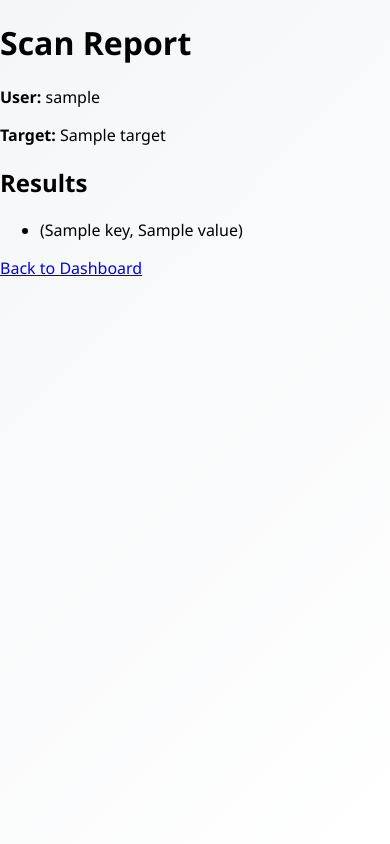
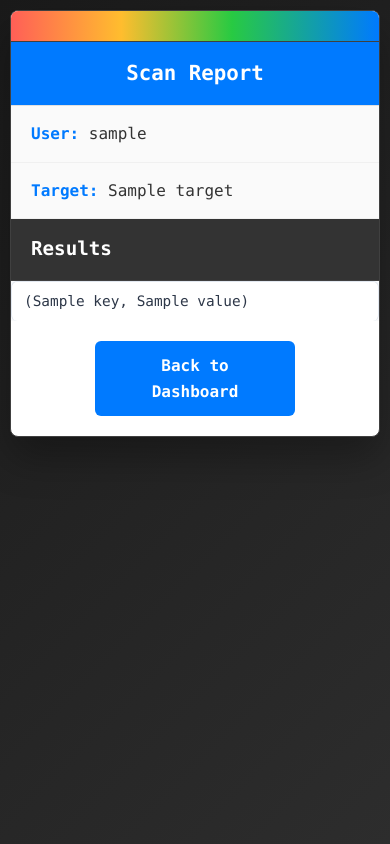
Before and after one commit to Silenthack3r/OSINT-Tool, a Flask app: template templates/report.html in a window 390 px wide. Run offline with Flask 3, Linux system fonts and the light colour scheme; the template is opened without the code that fills it: most values are stand-ins (such as "Sample title", 1, 10 or a date in 2020).

Commit message:
modified:   report.css

```diff
--- a/static/report.css
+++ b/static/report.css
@@ -1,240 +1,274 @@
-/* Body & Background */
-body {
-    font-family: 'Segoe UI', Tahoma, Geneva, Verdana, sans-serif;
+/* report.css */
+* {
     margin: 0;
     padding: 0;
-    background: linear-gradient(135deg, #f4f6f8, #ffffff);
-    color: #000;
-    min-height: 100vh;
-    display: flex;
-    flex-direction: column;
+    box-sizing: border-box;
 }
 
-/* Top Bar */
-.top-bar {
-    display: flex;
-    justify-content: space-between;
-    align-items: center;
-    padding: 15px 25px;
-    background: #1e90ff;
-    color: #fff;
-    box-shadow: 0 2px 8px rgba(0,0,0,0.2);
+body {
+    font-family: 'Monaco', 'Menlo', 'Ubuntu Mono', monospace;
+    background: linear-gradient(135deg, #1a1a1a 0%, #2d2d2d 100%);
+    color: #f0f0f0;
+    line-height: 1.6;
+    min-height: 100vh;
+    padding: 20px;
 }
 
-.welcome-text {
-    font-size: 1.6rem;
-    font-weight: bold;
+.container {
+    max-width: 1200px;
+    margin: 0 auto;
+    background: #ffffff;
+    border-radius: 12px;
+    box-shadow: 0 20px 40px rgba(0, 0, 0, 0.3);
+    overflow: hidden;
+    border: 1px solid #404040;
 }
 
-/* Settings Dropdown */
-.settings-container {
-    position: relative;
+/* Terminal Header */
+.container::before {
+    content: '';
+    display: block;
+    height: 30px;
+    background: linear-gradient(90deg, #ff5f57 0%, #ffbd2e 30%, #28ca42 60%, #007aff 100%);
+    border-bottom: 1px solid #404040;
 }
 
-.settings-icon {
-    cursor: pointer;
-    font-size: 1.4rem;
-    transition: transform 0.2s;
+h1 {
+    background: #007aff;
+    color: white;
+    padding: 20px;
+    margin: 0;
+    font-size: 1.5em;
+    font-weight: 600;
+    text-align: center;
+    border-bottom: 1px solid #e0e0e0;
 }
 
-.settings-icon:hover {
-    transform: rotate(90deg);
+/* User and Target Info */
+p {
+    padding: 15px 20px;
+    margin: 0;
+    border-bottom: 1px solid #f0f0f0;
+    background: #fafafa;
+    color: #333;
 }
 
-.dropdown {
-    display: none;
-    position: absolute;
-    right: 0;
-    top: 35px;
-    background: #fff;
-    color: #000;
-    border-radius: 6px;
-    box-shadow: 0 4px 12px rgba(0,0,0,0.2);
-    min-width: 140px;
-    z-index: 10;
+p strong {
+    color: #007aff;
 }
 
-.dropdown a {
-    display: block;
-    padding: 10px 15px;
-    text-decoration: none;
-    color: #000;
-    transition: background 0.2s;
+/* Results Section */
+.results {
+    padding: 0;
 }
 
-.dropdown a:hover {
-    background-color: #1e90ff;
-    color: #fff;
+.results h2 {
+    background: #333;
+    color: white;
+    padding: 15px 20px;
+    margin: 0;
+    font-size: 1.2em;
+    border-bottom: 1px solid #404040;
 }
 
-.settings-container:hover .dropdown {
-    display: block;
+/* Results List */
+ul {
+    list-style: none;
+    background: #f8f9fa;
+    margin: 0;
+    padding: 0;
 }
 
-/* Main Container */
-.main-container {
-    flex: 1;
-    max-width: 900px;
-    width: 95%;
-    margin: 30px auto;
+li {
+    padding: 12px 20px;
+    border-bottom: 1px solid #e9ecef;
     display: flex;
-    flex-direction: column;
-    gap: 20px;
+    align-items: flex-start;
+    transition: background-color 0.2s ease;
 }
 
-/* Dashboard Titles */
-.dashboard-title {
-    font-size: 2rem;
-    font-weight: bold;
-    color: #1e90ff;
+li:hover {
+    background: #e3f2fd;
 }
 
-.dashboard-subtitle {
-    font-size: 1.1rem;
-    color: #555;
-    margin-bottom: 15px;
+li:last-child {
+    border-bottom: none;
 }
 
-/* Form */
-.scan-form {
-    display: flex;
-    flex-wrap: wrap;
-    gap: 10px;
-    justify-content: center;
+/* Site Labels */
+.site {
+    font-weight: 600;
+    color: #007aff;
+    min-width: 150px;
+    display: inline-block;
+    text-transform: uppercase;
+    font-size: 0.85em;
+    letter-spacing: 0.5px;
 }
 
-.target-input, .target-type-select, .scan-select, .scan-btn {
-    padding: 12px 18px;
+/* Info Content */
+.info {
+    color: #2d3748;
+    flex: 1;
+    background: white;
+    padding: 8px 12px;
     border-radius: 6px;
-    border: 1px solid #ccc;
-    font-size: 1rem;
+    border-left: 3px solid #007aff;
+    font-size: 0.9em;
+    word-break: break-all;
+    margin-left: 10px;
+    border: 1px solid #e2e8f0;
 }
 
-.scan-btn {
-    background-color: #1e90ff;
-    color: #fff;
-    cursor: pointer;
-    font-weight: bold;
-    transition: background 0.2s;
+/* Specific type styling */
+.info:contains("completed") {
+    color: #28a745;
+    border-left-color: #28a745;
 }
 
-.scan-btn:hover {
-    background-color: #0d6efd;
+.info:contains("True") {
+    color: #28a745;
 }
 
-/* Scan Results (Terminal Style) */
-.scan-results-container {
-    background: #000;
-    color: #00ff00;
-    border-radius: 8px;
-    overflow: hidden;
-    font-family: 'Courier New', monospace;
-    box-shadow: 0 4px 10px rgba(0,0,0,0.3);
+.info:contains("False") {
+    color: #dc3545;
 }
 
-.terminal-header {
-    background: #111;
-    padding: 8px 12px;
-    display: flex;
-    align-items: center;
-    gap: 6px;
+.info:contains("Low") {
+    color: #28a745;
+    font-weight: 600;
 }
 
-.terminal-header .dot {
-    width: 10px;
-    height: 10px;
-    border-radius: 50%;
-    display: inline-block;
+.info:contains("Medium") {
+    color: #ffc107;
+    font-weight: 600;
 }
 
-.dot.red { background: #ff605c; }
-.dot.yellow { background: #ffbd44; }
-.dot.green { background: #00ca4e; }
-
-.term-title {
-    margin-left: 10px;
-    font-weight: bold;
-    font-size: 0.9rem;
-    color: #00ff00;
+.info:contains("High") {
+    color: #dc3545;
+    font-weight: 600;
 }
 
-.terminal-body {
-    padding: 15px;
-    max-height: 300px;
-    overflow-y: auto;
+/* Back Button */
+.btn {
+    display: block;
+    width: 200px;
+    margin: 20px auto;
+    padding: 12px 24px;
+    background: #007aff;
+    color: white;
+    text-decoration: none;
+    text-align: center;
+    border-radius: 6px;
+    font-weight: 600;
+    transition: all 0.3s ease;
+    border: none;
+    cursor: pointer;
 }
 
-.terminal-body ul {
-    padding-left: 20px;
+.btn:hover {
+    background: #0056cc;
+    transform: translateY(-2px);
+    box-shadow: 0 5px 15px rgba(0, 122, 255, 0.3);
 }
 
-.terminal-body li {
-    padding: 4px 0;
+/* JSON-like data formatting */
+.info:contains("{") {
+    font-family: 'Monaco', 'Consolas', monospace;
+    background: #f8f9fa;
+    border: 1px solid #dee2e6;
 }
 
-/* AI Assistant */
-.ai-box {
-    background: #fff;
-    border-radius: 8px;
-    padding: 15px;
-    box-shadow: 0 4px 10px rgba(0,0,0,0.2);
-    display: flex;
-    flex-direction: column;
-    gap: 10px;
+/* Status indicators */
+.site:contains("status") + .info {
+    font-weight: 600;
 }
 
-.ai-header {
-    font-weight: bold;
-    color: #1e90ff;
+.site:contains("status") + .info:contains("completed") {
+    color: #28a745;
 }
 
-.ai-body {
-    background: #f0f4f8;
-    padding: 10px;
-    border-radius: 6px;
-    min-height: 80px;
-    max-height: 250px;
-    overflow-y: auto;
-    font-family: 'Courier New', monospace;
-    color: #000;
+.site:contains("risk_level") + .info {
+    font-weight: 700;
+    text-transform: uppercase;
 }
 
-.ai-body pre {
-    white-space: pre-wrap;
-    word-wrap: break-word;
+/* Summary section special styling */
+.site:contains("summary") + .info {
+    background: #e8f5e8;
+    border-left-color: #28a745;
 }
 
-/* AI Form */
-.ai-form {
-    display: flex;
-    gap: 10px;
+/* Responsive design */
+@media (max-width: 768px) {
+    body {
+        padding: 10px;
+    }
+
+    .container {
+        border-radius: 8px;
+    }
+
+    li {
+        flex-direction: column;
+        align-items: flex-start;
+    }
+
+    .site {
+        min-width: auto;
+        margin-bottom: 5px;
+    }
+
+    .info {
+        margin-left: 0;
+        width: 100%;
+    }
+
+    h1 {
+        font-size: 1.3em;
+        padding: 15px;
+    }
 }
 
-.ai-form input {
-    flex: 1;
-    padding: 8px 10px;
-    border-radius: 6px;
-    border: 1px solid #ccc;
+/* Scrollbar styling */
+::-webkit-scrollbar {
+    width: 8px;
 }
 
-.ai-form button {
-    padding: 8px 15px;
-    border-radius: 6px;
-    border: none;
-    background-color: #1e90ff;
-    color: #fff;
-    cursor: pointer;
-    font-weight: bold;
+::-webkit-scrollbar-track {
+    background: #f1f1f1;
+    border-radius: 4px;
 }
 
-.ai-form button:hover {
-    background-color: #0d6efd;
+::-webkit-scrollbar-thumb {
+    background: #007aff;
+    border-radius: 4px;
 }
 
-/* Footer */
-.footer {
-    text-align: center;
-    padding: 15px;
-    background: #1e90ff;
-    color: #fff;
+::-webkit-scrollbar-thumb:hover {
+    background: #0056cc;
 }
+
+/* Animation for loading effect */
+@keyframes fadeIn {
+    from {
+        opacity: 0;
+        transform: translateY(10px);
+    }
+    to {
+        opacity: 1;
+        transform: translateY(0);
+    }
+}
+
+li {
+    animation: fadeIn 0.3s ease-out;
+}
+
+li:nth-child(even) {
+    animation-delay: 0.05s;
+}
+
+li:nth-child(odd) {
+    animation-delay: 0.1s;
+}
```
